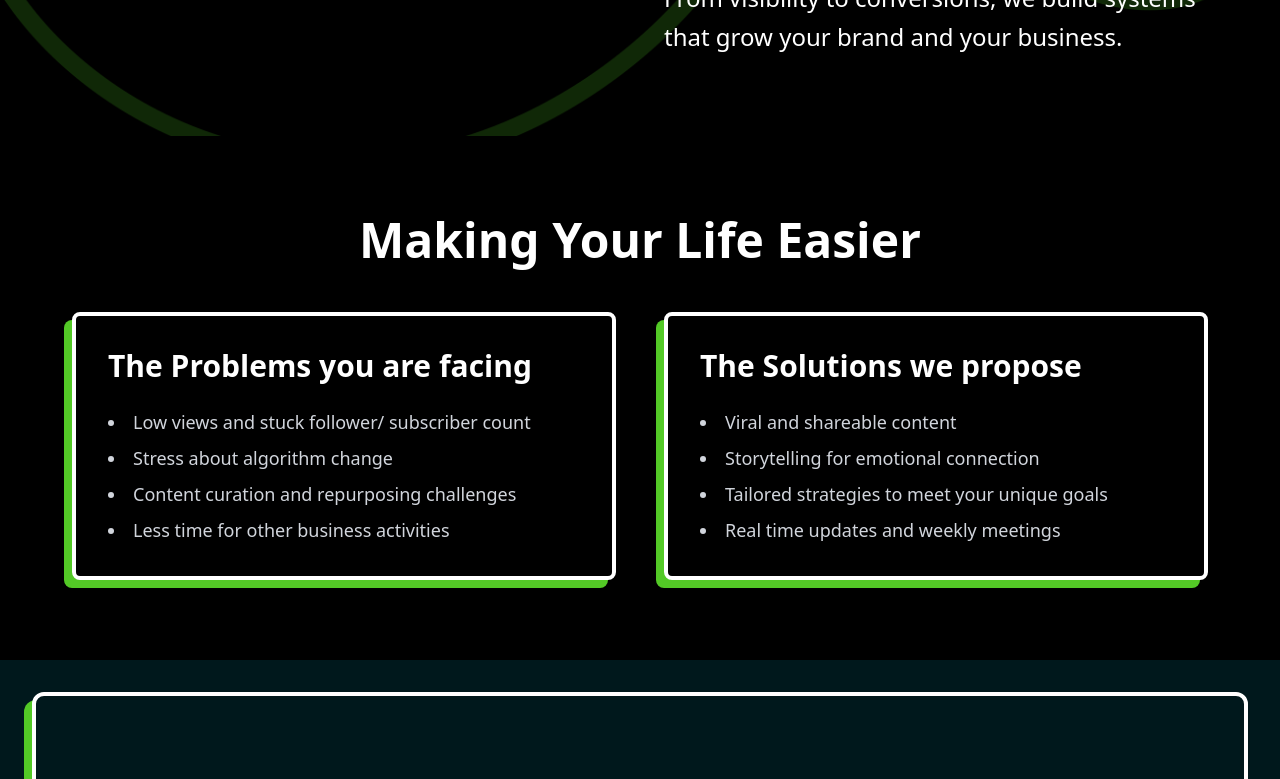
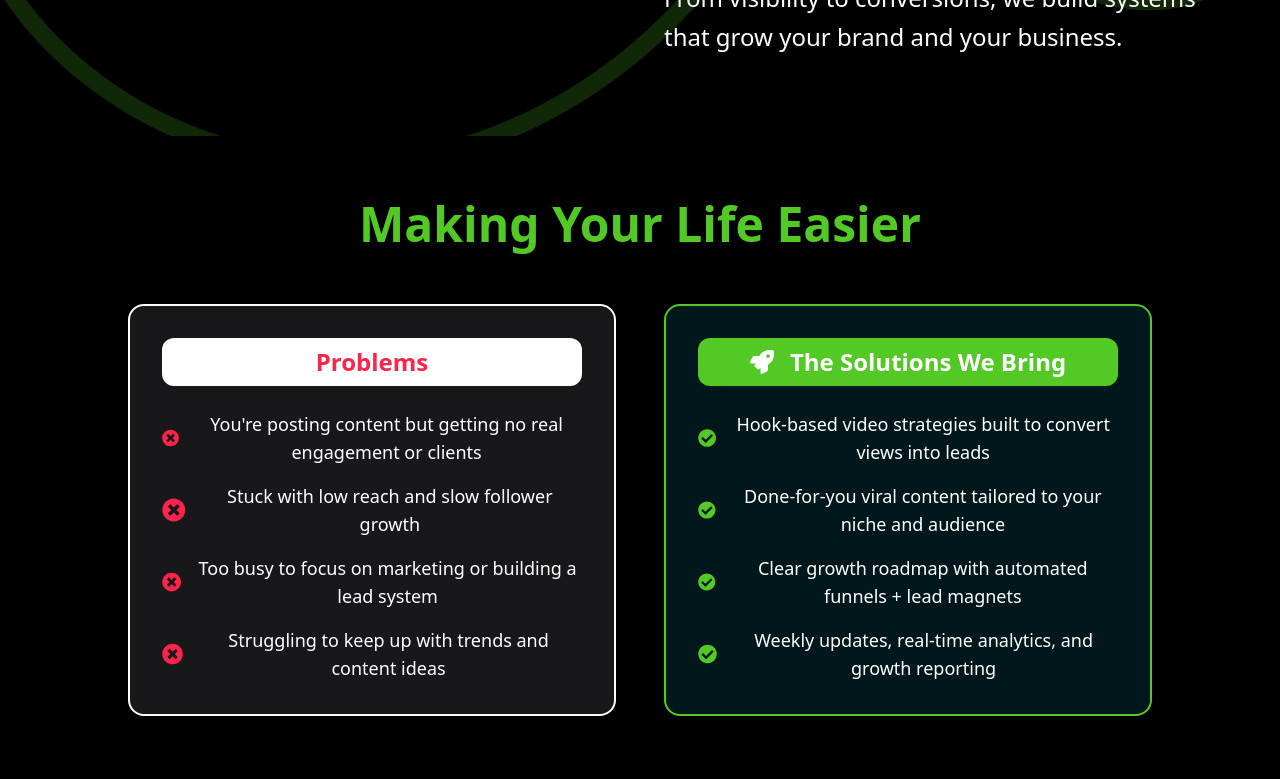
Before and after one commit to VaibhavTalkhande/leadsflow, a React (Vite) app: page / in a window 1280 px wide. Shown: the part 2840-3619 px from the top of the page. Built offline with nearby package versions, Linux system fonts and the light colour scheme.

Commit message:
make your life easier section

```diff
--- a/src/components/Infosection.jsx
+++ b/src/components/Infosection.jsx
@@ -1,31 +1,53 @@
 import React from 'react'
+import { FaCheckCircle, FaTimesCircle, FaRocket } from 'react-icons/fa'
+
+const problems = [
+  "You're posting content but getting no real engagement or clients",
+  'Stuck with low reach and slow follower growth',
+  'Too busy to focus on marketing or building a lead system',
+  'Struggling to keep up with trends and content ideas',
+]
+const solutions = [
+  'Hook-based video strategies built to convert views into leads',
+  'Done-for-you viral content tailored to your niche and audience',
+  'Clear growth roadmap with automated funnels + lead magnets',
+  'Weekly updates, real-time analytics, and growth reporting',
+]
 
 const Infosection = () => {
   return (
-    <div className='relative w-full py-20 px-4 md:px-12 bg-[#000] text-white overflow-hidden'>
-        <div className="container mx-auto px-6 text-center text-white">
-          <h2 className="text-4xl md:text-5xl font-bold mb-8 md:mb-12">Making Your Life Easier</h2>
-          <div className="grid grid-cols-1 md:grid-cols-2 gap-8 md:gap-12 text-left">
-            <div className="bg-black border-4 border-white shadow-[-8px_8px_0px_0px_#53c926] p-8 rounded-lg">
-              <h3 className="text-2xl md:text-3xl font-semibold mb-4 md:mb-6">The Problems you are facing</h3>
-              <ul className="list-disc list-inside text-base md:text-lg space-y-2 text-gray-300">
-                <li>Low views and stuck follower/ subscriber count</li>
-                <li>Stress about algorithm change</li>
-                <li>Content curation and repurposing challenges</li>
-                <li>Less time for other business activities</li>
-              </ul>
+    <div className='relative w-full py-16 px-2 sm:px-4 md:px-12 bg-black text-white overflow-hidden'>
+      <div className="container mx-auto px-2 sm:px-6 text-center">
+        <h2 className="text-3xl sm:text-4xl md:text-5xl font-bold mb-10 md:mb-14 text-[#53c926] drop-shadow">Making Your Life Easier</h2>
+        <div className="grid grid-cols-1 md:grid-cols-2 gap-8 md:gap-12 max-w-5xl mx-auto">
+          {/* Problems Card */}
+          <div className="bg-[#18181b] border-2 border-white rounded-2xl shadow-xl p-6 sm:p-8 flex flex-col items-start relative animate-fadeInUp">
+            <div className="bg-white text-[#ff234b] text-xl sm:text-2xl font-semibold rounded-xl px-6 py-2 mb-6 w-full text-center">Problems</div>
+            <ul className="space-y-4 w-full">
+              {problems.map((item, idx) => (
+                <li key={idx} className="flex items-center gap-3 text-base sm:text-lg text-white">
+                  <FaTimesCircle className="text-[#ff234b] text-xl sm:text-2xl" />
+                  <span>{item}</span>
+                </li>
+              ))}
+            </ul>
+          </div>
+          {/* Solutions Card */}
+          <div className="bg-[#00181c] border-2 border-[#53c926] rounded-2xl shadow-xl p-6 sm:p-8 flex flex-col items-start relative animate-fadeInUp">
+            <div className="bg-[#53c926] text-white text-xl sm:text-2xl font-semibold rounded-xl px-6 py-2 mb-6 w-full text-center flex items-center justify-center gap-2">
+              <FaRocket className="inline-block text-white mr-2" /> The Solutions We Bring
             </div>
-            <div className="bg-black border-4 border-white shadow-[-8px_8px_0px_0px_#53c926] p-8 rounded-lg">
-              <h3 className="text-2xl md:text-3xl font-semibold mb-4 md:mb-6">The Solutions we propose</h3>
-              <ul className="list-disc list-inside text-base md:text-lg space-y-2 text-gray-300">
-                <li>Viral and shareable content</li>
-                <li>Storytelling for emotional connection</li>
-                <li>Tailored strategies to meet your unique goals</li>
-                <li>Real time updates and weekly meetings</li>
-              </ul>
-            </div>
+            <ul className="space-y-4 w-full">
+              {solutions.map((item, idx) => (
+                <li key={idx} className="flex items-center gap-3 text-base sm:text-lg text-white">
+                  <FaCheckCircle className="text-[#53c926] text-xl sm:text-2xl" />
+                  <span>{item}</span>
+                </li>
+              ))}
+            </ul>
           </div>
         </div>
+      </div>
     </div>
   )
 }
```
